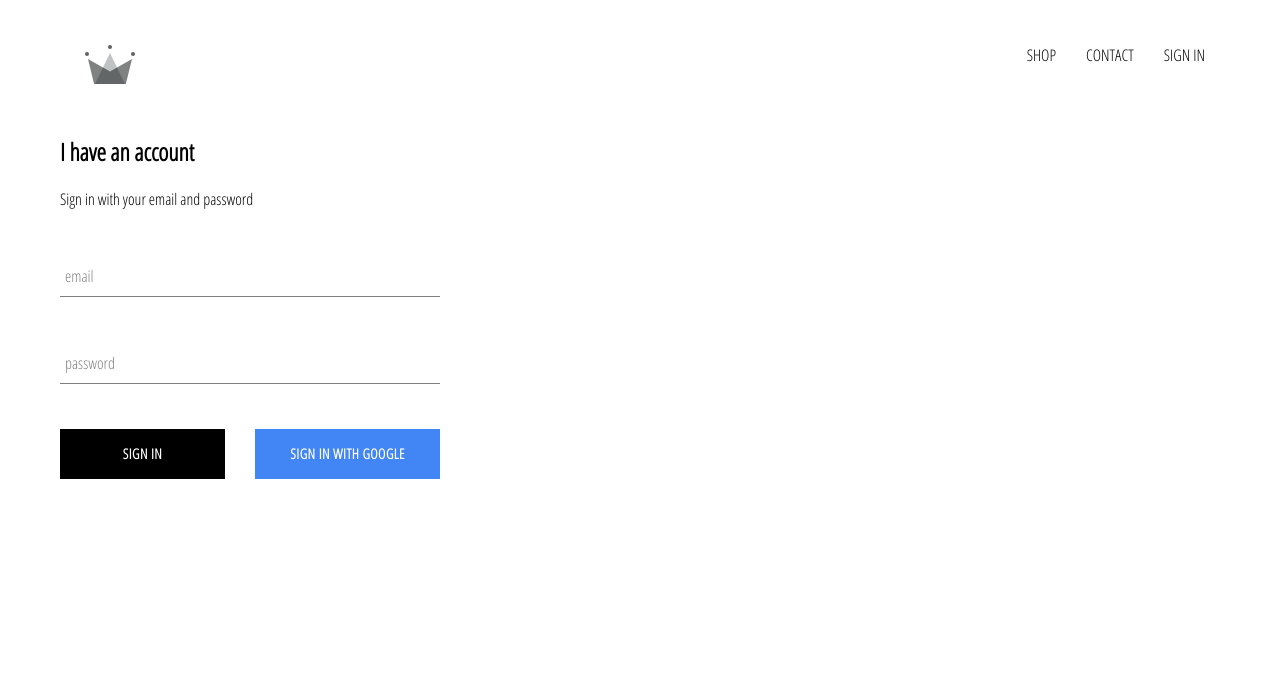
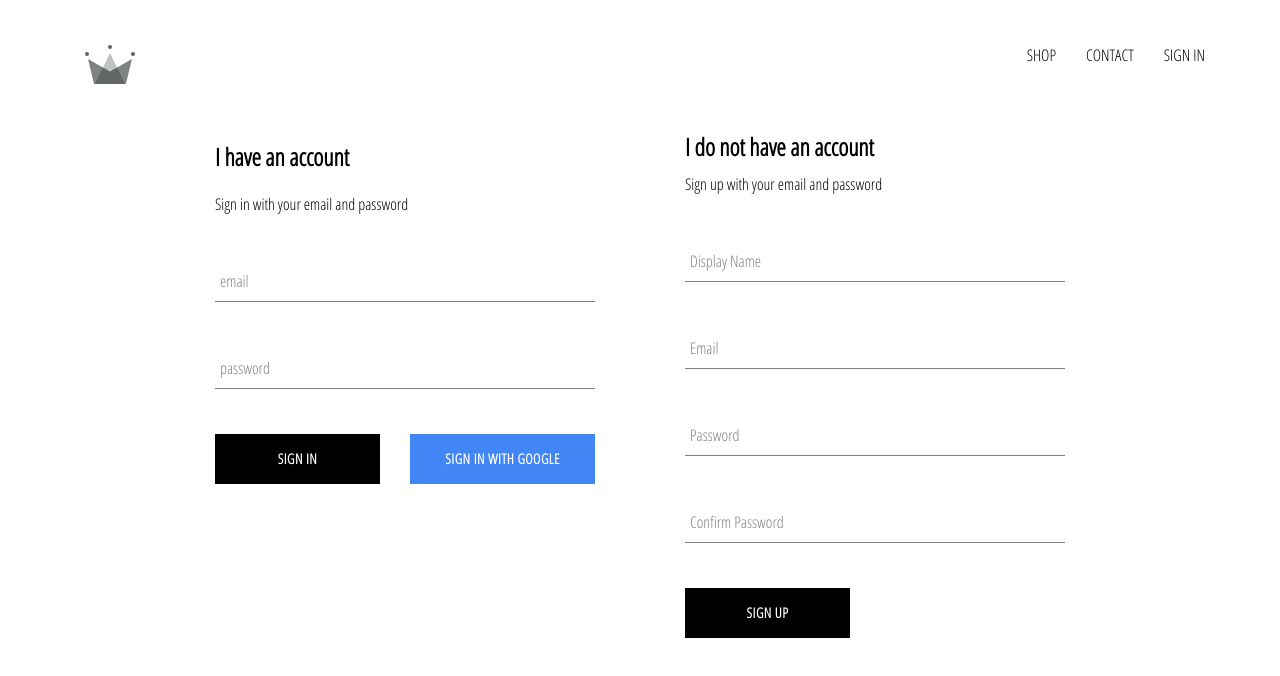
Before and after one commit to jadeutsch/crown-clothing, a React (Create React App) app: page /signin in a window 1280 px wide. Shown: the top 676 px of the page. Built offline with nearby package versions, Linux system fonts and the light colour scheme; no server answers.

Commit message:
implement firebase utils, iclude ability to store auth users in firestore database

```diff
--- a/src/App.js
+++ b/src/App.js
@@ -7,7 +7,7 @@
 import ShopPage from './pages/shop/shop.component';
 import SignInUpPage from './pages/sign-in-up/sign-in-up.component';
 import Header from './components/header/header.component';
-import { auth } from './firebase/firebase.utils';
+import { auth, createUserProfileDocument } from './firebase/firebase.utils';
 
 
 
@@ -17,15 +17,30 @@
 
     this.state = {
       currentUser: null
-    }
+    };
   }
 
   unsubscribeFromAuth = null
 
   componentDidMount() {
-    this.unsubscribeFromAuth = auth.onAuthStateChanged(user => {
-      this.setState({currentUser: user});
-    })
+    this.unsubscribeFromAuth = auth.onAuthStateChanged(async userAuth => {
+      if (userAuth) {
+        const userRef = await createUserProfileDocument(userAuth);
+
+        userRef.onSnapshot(snapShot => {
+          this.setState({
+            currentUser: {
+              id: snapShot.id,
+              ...snapShot.data()
+            }
+          });
+          console.log(this.state);
+        });
+      } else {
+        this.setState({currentUser: userAuth})
+      };
+
+    });
   }
 
   componentWillUnmount() {
--- /dev/null
+++ b/src/components/sign-up/sign-up.component.jsx
@@ -0,0 +1,103 @@
+import React from 'react';
+
+import FormInput from '../form-input/form-input.component';
+import CustomButton from '../custom-button/custom-button.component';
+
+import { auth, createUserProfileDocument } from '../../firebase/firebase.utils';
+
+import './sign-up.styles.scss';
+
+class SignUp extends React.Component {
+    constructor() {
+        super();
+
+        this.state = {
+            displayName: '',
+            email: '',
+            password: '',
+            confirmPassword: ''
+        };
+    }
+
+    handleSubmit = async event => {
+        event.preventDefault();
+
+        const {displayName, email, password, confirmPassword} = this.state;
+
+        if(password !== confirmPassword) {
+            alert('Password and Confirm Password do not match');
+            return;
+        }
+
+        try {
+            const {user} = await auth.createUserWithEmailAndPassword(
+                email,
+                password
+            );
+
+            await createUserProfileDocument(user, {displayName});
+
+            this.setState({
+                displayName: '',
+                email: '',
+                password: '',
+                confirmPassword: ''
+            });
+        } catch (error) {
+            console.error(error);
+        }
+    };
+
+    handleChange = event => {
+        const {name, value} = event.target;
+
+        this.setState({[name]: value});
+    };
+
+    render() {
+        const {displayName, email, password, confirmPassword} = this.state;
+        return (
+            <div className='sign-up'>
+                <h2 className='title'>I do not have an account</h2>
+                <span>Sign up with your email and password</span>
+                <form className='sign-up-form' onSubmit={this.handleSubmit}>
+                    <FormInput
+                        type='text'
+                        name='displayName'
+                        value={displayName}
+                        onChange={this.handleChange}
+                        label='Display Name'
+                        required
+                    />
+                    <FormInput
+                        type='email'
+                        name='email'
+                        value={email}
+                        onChange={this.handleChange}
+                        label='Email'
+                        required
+                    />
+                    <FormInput
+                        type='password'
+                        name='password'
+                        value={password}
+                        onChange={this.handleChange}
+                        label='Password'
+                        required
+                    />
+                    <FormInput
+                        type='password'
+                        name='confirmPassword'
+                        value={confirmPassword}
+                        onChange={this.handleChange}
+                        label='Confirm Password'
+                        required
+                    />
+                    <CustomButton type='submit'>Sign Up</CustomButton>
+                </form>
+            </div>
+        );
+    }
+}
+
+export default SignUp;
--- /dev/null
+++ b/src/components/sign-up/sign-up.styles.scss
@@ -0,0 +1,9 @@
+.sign-up {
+    display: flex;
+    flex-direction: column;
+    width: 380px;
+
+    .title {
+      margin: 10px 0;
+    }
+  }
--- a/src/firebase/firebase.utils.js
+++ b/src/firebase/firebase.utils.js
@@ -13,6 +13,32 @@
     measurementId: "G-SHRCB8FL2T"
 };
 
+export const createUserProfileDocument = async (userAuth, additionalData) => {
+    if (!userAuth) return;
+
+    const userRef = firestore.doc(`users/${userAuth.uid}`);
+
+    const snapShot = await userRef.get();
+
+    if(!snapShot.exists) {
+        const {displayName, email} = userAuth;
+        const createdAt = new Date();
+
+        try {
+            await userRef.set({
+                displayName,
+                email,
+                createdAt,
+                ...additionalData
+            })
+        } catch (error) {
+            console.log('error creating user', error.message);
+        }
+    }
+
+    return userRef;
+};
+
 firebase.initializeApp(config);
 
 export const auth = firebase.auth();
--- a/src/pages/sign-in-up/sign-in-up.component.jsx
+++ b/src/pages/sign-in-up/sign-in-up.component.jsx
@@ -1,12 +1,14 @@
 import React from 'react';
 
 import SignIn from '../../components/sign-in/sign-in.component';
+import SignUp from '../../components/sign-up/sign-up.component';
 
 import './sign-in-up.styles.scss';
 
 const SignInUpPage = () => (
     <div className='sign-in-up'>
         <SignIn />
+        <SignUp />
     </div>
 );
 
--- a/src/pages/sign-in-up/sign-in-up.styles.scss
+++ b/src/pages/sign-in-up/sign-in-up.styles.scss
@@ -0,0 +1,6 @@
+.sign-in-up {
+    width: 850px;
+    display: flex;
+    justify-content: space-between;
+    margin: 30px auto;
+  }
```
